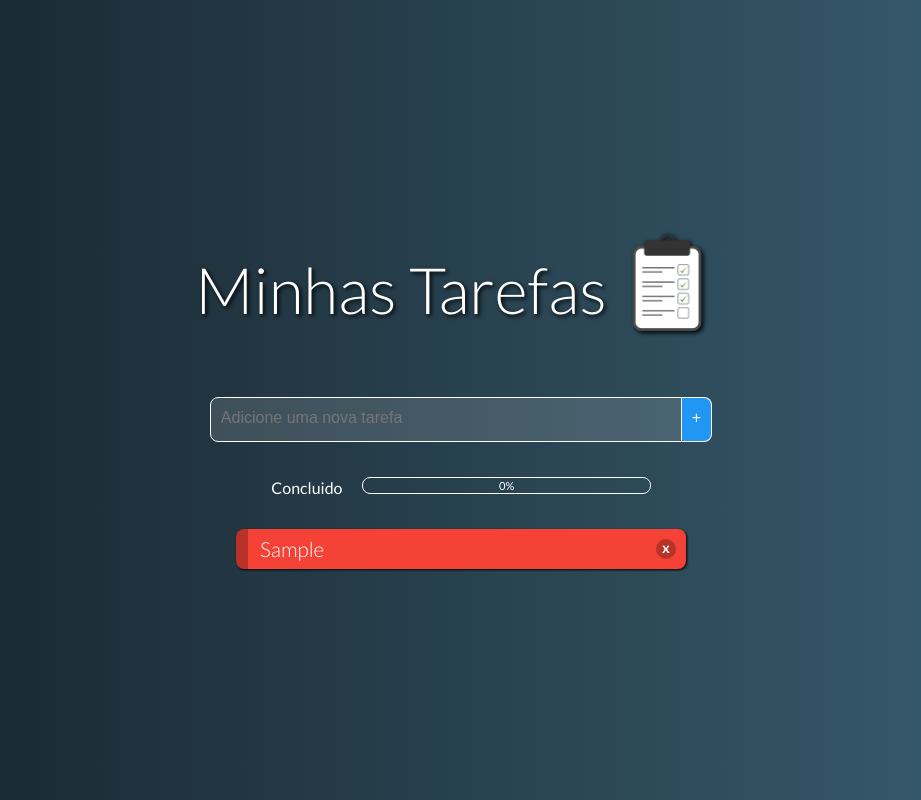
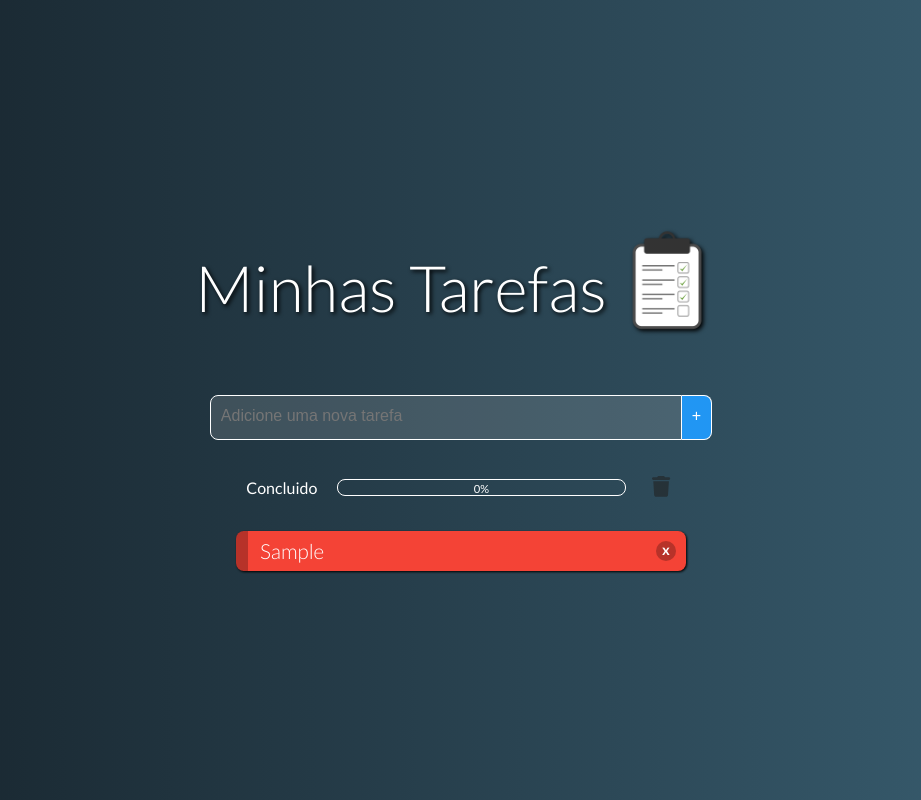
Before and after one commit to ClariCassia/To-Do-Lists, a Vue app: page / in a window 1280 px wide. Both pictures are taken after typing "Sample" into the empty fields and a click on the button "Adicionar nova tarefa". Shown: the whole page, without its empty margins (179-1100 px from the left). Built offline with nearby package versions, Linux system fonts and the light colour scheme.

Commit message:
:construction: Adicionado TrashButton

```diff
--- a/src/App.vue
+++ b/src/App.vue
@@ -4,8 +4,12 @@
       <h1>Minhas Tarefas</h1>
       <img :src="img" alt="Logo" class="logo">
     </div>
-    <NewTaskVue @taskAdded="addNewTask" :tasks="tasks"></NewTaskVue>
-    <TasksProgress :progress="processed" :tasks="tasks"></TasksProgress>
+    <div class="display">
+      <NewTaskVue @taskAdded="addNewTask" :tasks="tasks"></NewTaskVue>
+      <TasksProgress :progress="processed" :tasks="tasks">
+      </TasksProgress>
+    </div>
+
     <TaskGrid @taskDeleted="deleteTask" @taskChanged="tooglePedding" :tasks="tasks"></TaskGrid>
   </div>
 </template>
@@ -15,11 +19,14 @@ import TaskGrid from './components/TaskGrid.vue'
 import NewTaskVue from './components/NewTask.vue'
 import TasksProgress from './components/Tasks-Progress.vue';
 import img from './images/IMG1.png';
+import TrashButon from './components/TrashButon.vue';
 export default {
   components: {
     TaskGrid,
     NewTaskVue,
-    TasksProgress
+    TasksProgress,
+    TrashButon
+
   },
   data() {
     return {
@@ -78,4 +85,9 @@ img{
   height: auto;
   filter: drop-shadow(black 2px 2px 2px);
 }
+
+.display{
+
+
+}
 </style>
--- a/src/components/Tasks-Progress.vue
+++ b/src/components/Tasks-Progress.vue
@@ -1,15 +1,22 @@
 <template>
   <div v-if="tasks.length" class="container">
     <p class="info-paragraph">Concluido</p>
-    <div  class="tasks-progress">
+    <div class="tasks-progress">
       <span class="progress-value"> {{ progress }}%</span>
       <div class="progress-bar" :style="{ width: progress + '%' }"></div>
     </div>
+    <TrashButon></TrashButon>
+
   </div>
 </template>
 
 <script>
+import TrashButon from './TrashButon.vue';
+
 export default {
+  components: {
+    TrashButon
+  },
   props: {
     progress: {
       type: Number,
@@ -40,7 +47,6 @@ export default {
   border: 1px solid #FFF;
   color: #FFF;
   border-radius: 8px;
-  margin-bottom: 5px;
   display: flex;
   flex-direction: column;
   align-items: center;
@@ -71,4 +77,12 @@ export default {
   color: #FFF;
   margin: 0;
 }
+
+.displayprogress {
+  width: 100%;
+  display: flex;
+  align-items: center;
+  background-color: #1565C0;
+
+}
 </style>
--- /dev/null
+++ b/src/components/TrashButon.vue
@@ -0,0 +1,28 @@
+<template>
+    <div>
+        <button title="Deletar todas as Tarefas">
+            <font-awesome-icon icon="trash" />
+        </button>
+
+    </div>
+</template>
+
+<script>
+export default {
+
+}
+</script>
+
+<style scoped>
+button {
+    background: none;
+    color: #263238;
+    cursor: pointer;
+    font-size: 1.3rem;
+    border: none;
+}
+
+button:hover {
+    color: #546E7A;
+}
+</style>
```
